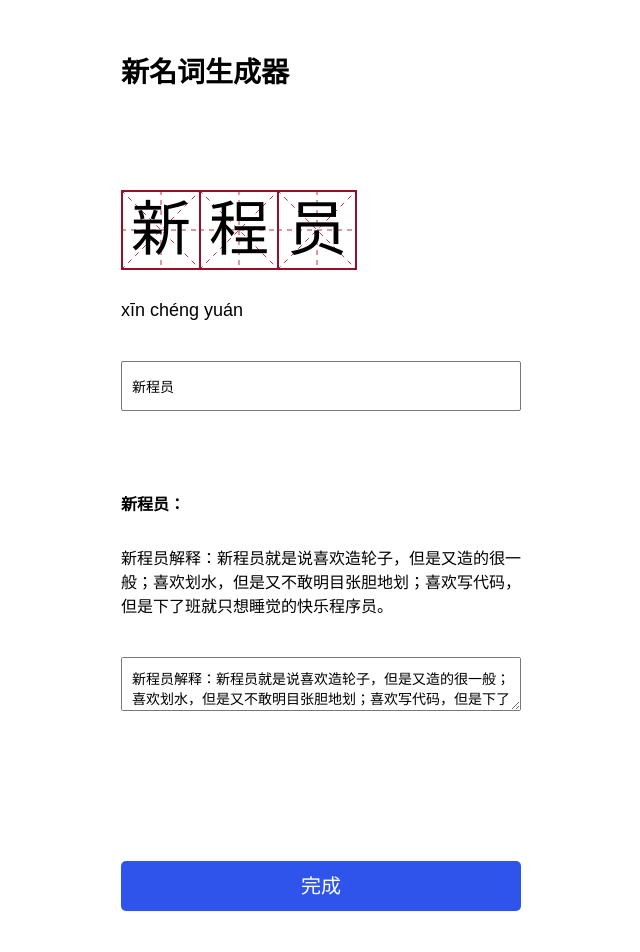
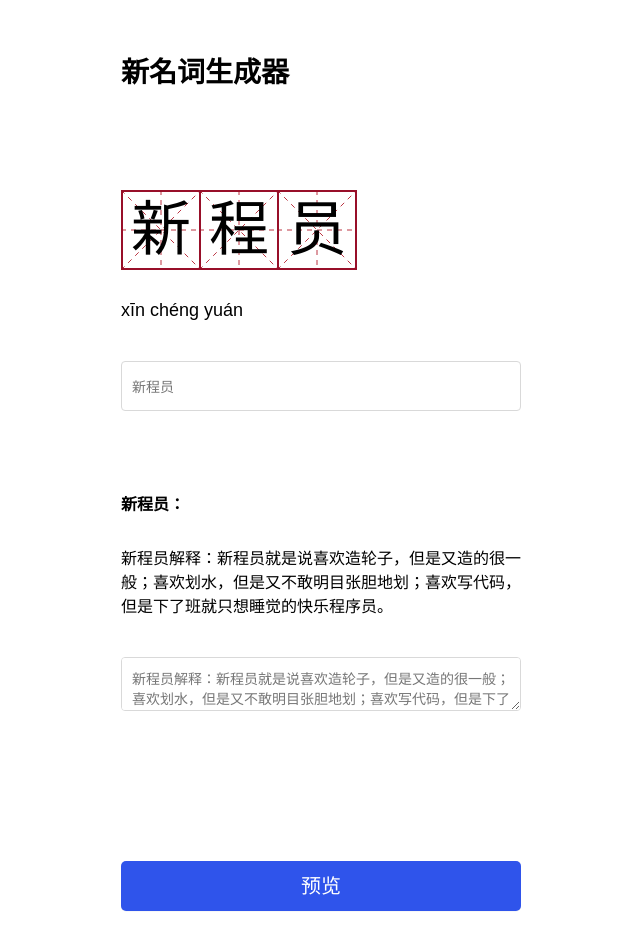
Before and after one commit to geekplux/new_words, a React (Create React App) app: page / in a window 1280 px wide. Shown: the top 952 px of the page, without its empty margins (319-959 px from the left). Built offline with nearby package versions, Linux system fonts and the light colour scheme.

Commit message:
feat: improve input and button style

```diff
--- a/src/App.css
+++ b/src/App.css
@@ -18,12 +18,22 @@
 .descInput {
   margin-top: 40px;
   font-size: 14px;
-  border-radius: 2px;
+  border-radius: 4px;
   border: 1px solid #777;
   outline: none;
   min-height: 50px;
   width: 100%;
   display: block;
+  background-color: #fff;
+  background-image: none;
+  border: 1px solid #d9d9d9;
+  transition: all .3s;
+  color: #777;
+}
+
+.nameInput:focus, .descInput:focus {
+  border-color: #40a9ff;
+  color: #000;
 }
 
 .nameInput {
@@ -72,6 +82,7 @@
   padding: 0;
   color: #fff;
   outline: 0;
+  cursor: pointer;
 }
 
 .author {
--- a/src/App.js
+++ b/src/App.js
@@ -63,7 +63,7 @@ class App extends Component {
             />
           )}
           <button className="btn" onClick={this.onClick}>
-            {hideInput ? '修改' : '完成'}
+            {hideInput ? '修改' : '预览'}
           </button>
           <p className="author">
             © made by
```
